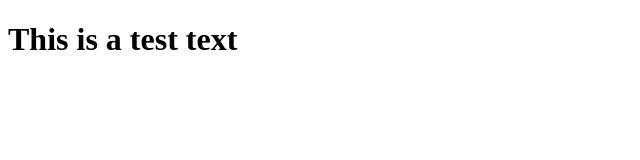
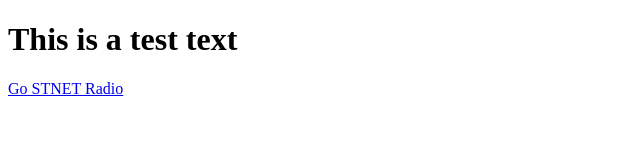
Before and after one commit to sorasukt/sorasukt-Website, a plain HTML site: page index.html in a window 1280 px wide. Shown: the whole page, without its empty margins (0-640 px from the left). Drawn offline with Linux system fonts and the light colour scheme.

Commit message:
initialcommit

```diff
--- a/index.html
+++ b/index.html
@@ -7,5 +7,6 @@
 </head>
 <body>
     <h1>This is a test text</h1>
+    <a href="https://stnetrasio.co">Go STNET Radio</a>
 </body>
 </html>
```
